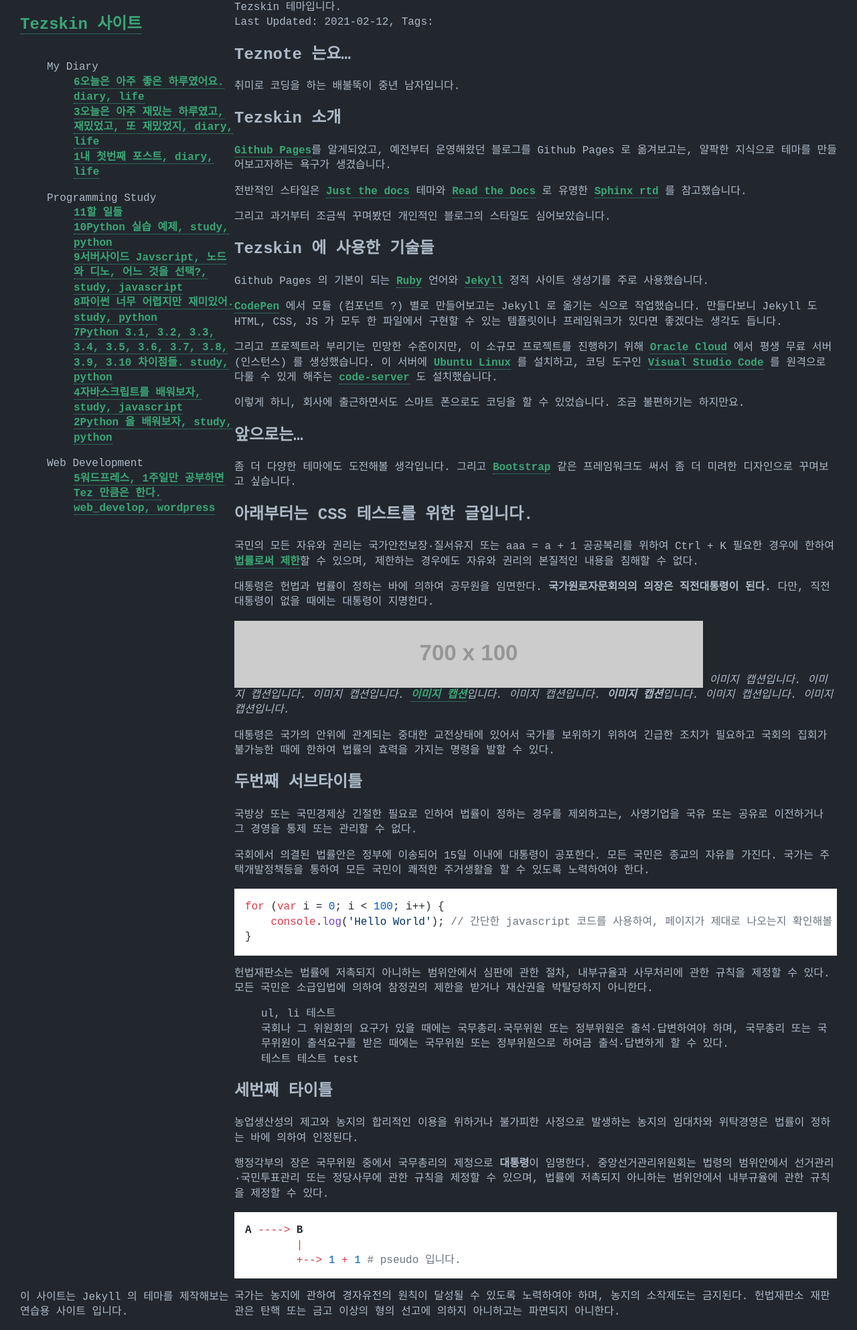
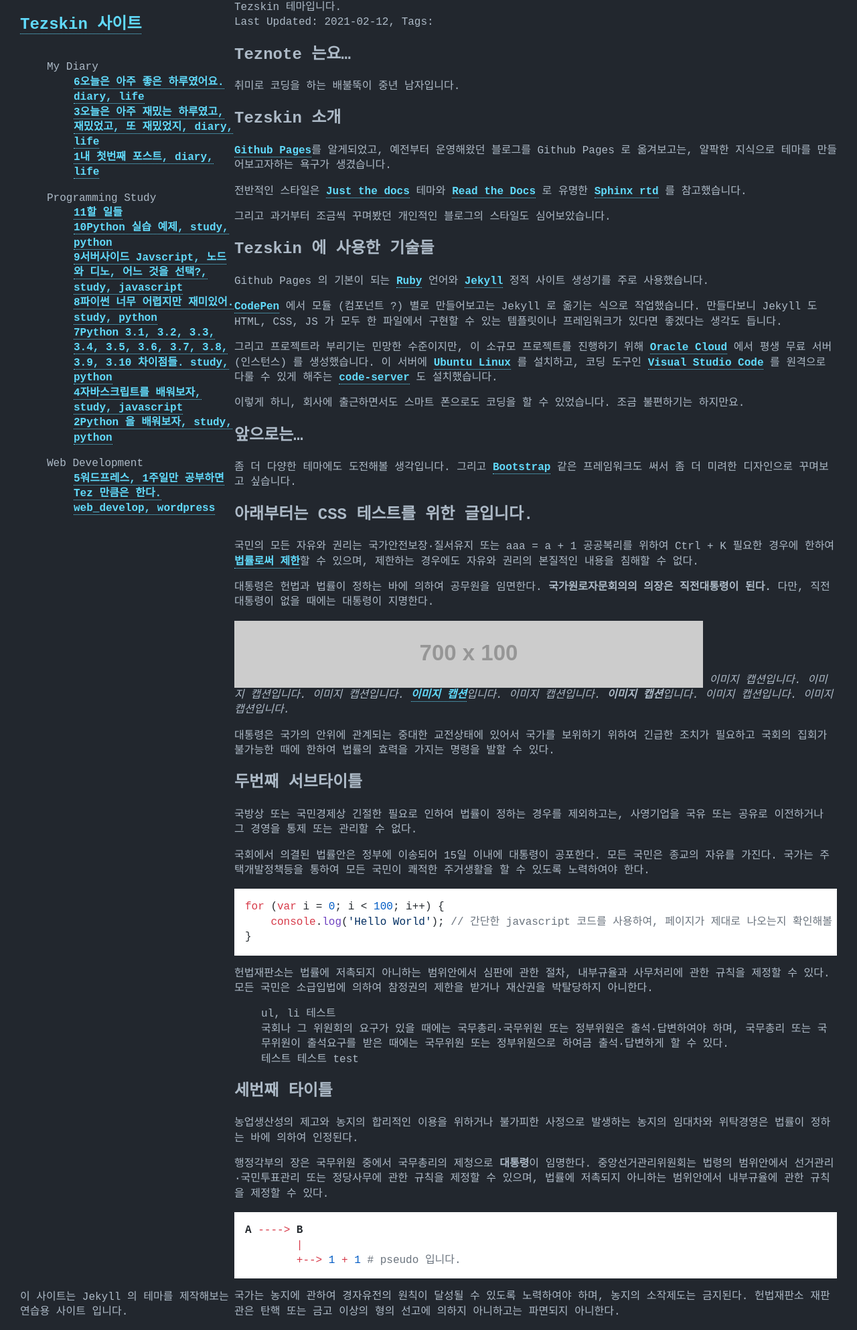
Before and after one commit to teznote/tezskin, a Jekyll site: the page built from index.md, in a window 1280 px wide. Shown: the whole page at 67% size. Built offline with Jekyll 4.4.1, drawn with Linux system fonts in a browser that asks for light colours; nearby versions of some CDN libraries; some web fonts are replaced; a style sheet for code colours, icons or effects is not loaded.

Commit message:
Update style4.scss

```diff
--- a/assets/style4.scss
+++ b/assets/style4.scss
@@ -6,7 +6,7 @@ html {
     --sb-width: 320px;
     --color: #adbac7;
     --body-bg-color: #22272e;
-    --a-color: #3aa675;
+    --a-color: #61dafb;
 }
 html, body {
     width: 100%;
```
